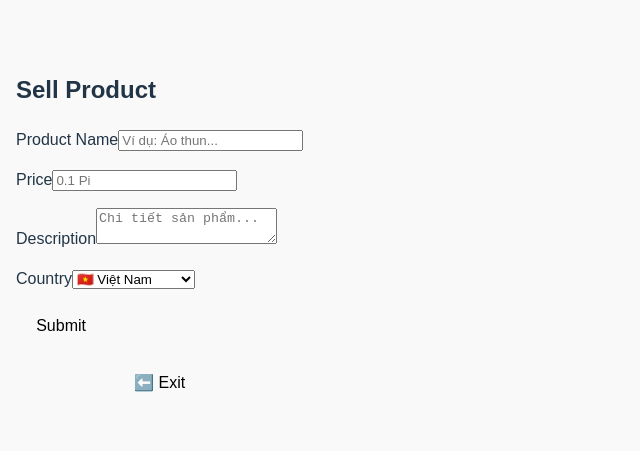
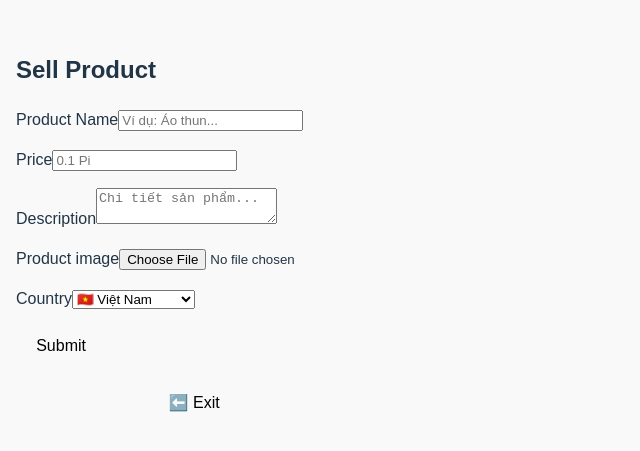
Before and after one commit to phamhongphuctu/zone, a React (Vite) app: page /sell in a window 1280 px wide. Shown: the part 173-624 px from the top of the page, without its empty margins (0-640 px from the left). Built offline with nearby package versions, Linux system fonts and the light colour scheme.

Commit message:
xonh nhanh

```diff
--- a/src/i18n/en.json
+++ b/src/i18n/en.json
@@ -17,7 +17,8 @@
 "description": "Description",
 "submit": "Submit",
 "create_sell_post": "Create product listing",
-"exit": "Exit"
+"exit": "Exit",
+"product_image": "Product image"
 
 
 
--- a/src/i18n/es.json
+++ b/src/i18n/es.json
@@ -18,7 +18,8 @@
   "description": "Descripción",
   "submit": "Enviar",
   "create_sell_post": "Crear publicación de venta",
-  "exit": "Salir"
+  "exit": "Salir",
+  "product_image": "Imagen del producto"
 
 
 }
--- a/src/i18n/vi.json
+++ b/src/i18n/vi.json
@@ -17,7 +17,10 @@
 "description": "Mô tả",
 "submit": "Gửi",
 "create_sell_post": "Tạo bài đăng bán hàng",
-"exit": "Thoát ra"
+"exit": "Thoát ra",
+"product_image": "Ảnh sản phẩm"
+
+
 
 
 
--- a/src/pages/Sell.tsx
+++ b/src/pages/Sell.tsx
@@ -3,9 +3,12 @@ import { useNavigate } from "react-router-dom";
 import { useTranslation } from "react-i18next";
 
 export default function Sell() {
-  const { t } = useTranslation(); // ✅ đúng chỗ
+  const { t } = useTranslation();
+  const navigate = useNavigate();
+
   const [country, setCountry] = useState("vn");
-  const navigate = useNavigate();
+  const [image, setImage] = useState<File | null>(null);
+  const [preview, setPreview] = useState<string | null>(null);
 
   const handleSubmit = (e: React.FormEvent) => {
     e.preventDefault();
@@ -20,6 +23,7 @@ export default function Sell() {
   return (
     <div className="zone-sell-page" style={{ padding: "1rem" }}>
       <h2>{t("sell_product")}</h2>
+
       <form onSubmit={handleSubmit}>
         <div style={{ marginBottom: "1rem" }}>
           <label>{t("product_name")}</label>
@@ -36,9 +40,42 @@ export default function Sell() {
           <textarea className="zone-input" placeholder="Chi tiết sản phẩm..." />
         </div>
 
+        {/* ✅ Ảnh sản phẩm */}
+        <div style={{ marginBottom: "1rem" }}>
+          <label>{t("product_image")}</label>
+          <input
+            type="file"
+            accept="image/*"
+            onChange={(e) => {
+              const file = e.target.files?.[0];
+              if (file) {
+                setImage(file);
+                const reader = new FileReader();
+                reader.onloadend = () => {
+                  setPreview(reader.result as string);
+                };
+                reader.readAsDataURL(file);
+              }
+            }}
+          />
+          {preview && (
+            <div style={{ marginTop: "0.5rem" }}>
+              <img
+                src={preview}
+                alt="preview"
+                style={{ width: "150px", borderRadius: "0.5rem" }}
+              />
+            </div>
+          )}
+        </div>
+
         <div style={{ marginBottom: "1rem" }}>
           <label>{t("country")}</label>
-          <select className="zone-input" value={country} onChange={(e) => setCountry(e.target.value)}>
+          <select
+            className="zone-input"
+            value={country}
+            onChange={(e) => setCountry(e.target.value)}
+          >
             <option value="vn">🇻🇳 Việt Nam</option>
             <option value="cr">🇨🇷 Costa Rica</option>
             <option value="us">🇺🇸 United States</option>
```
